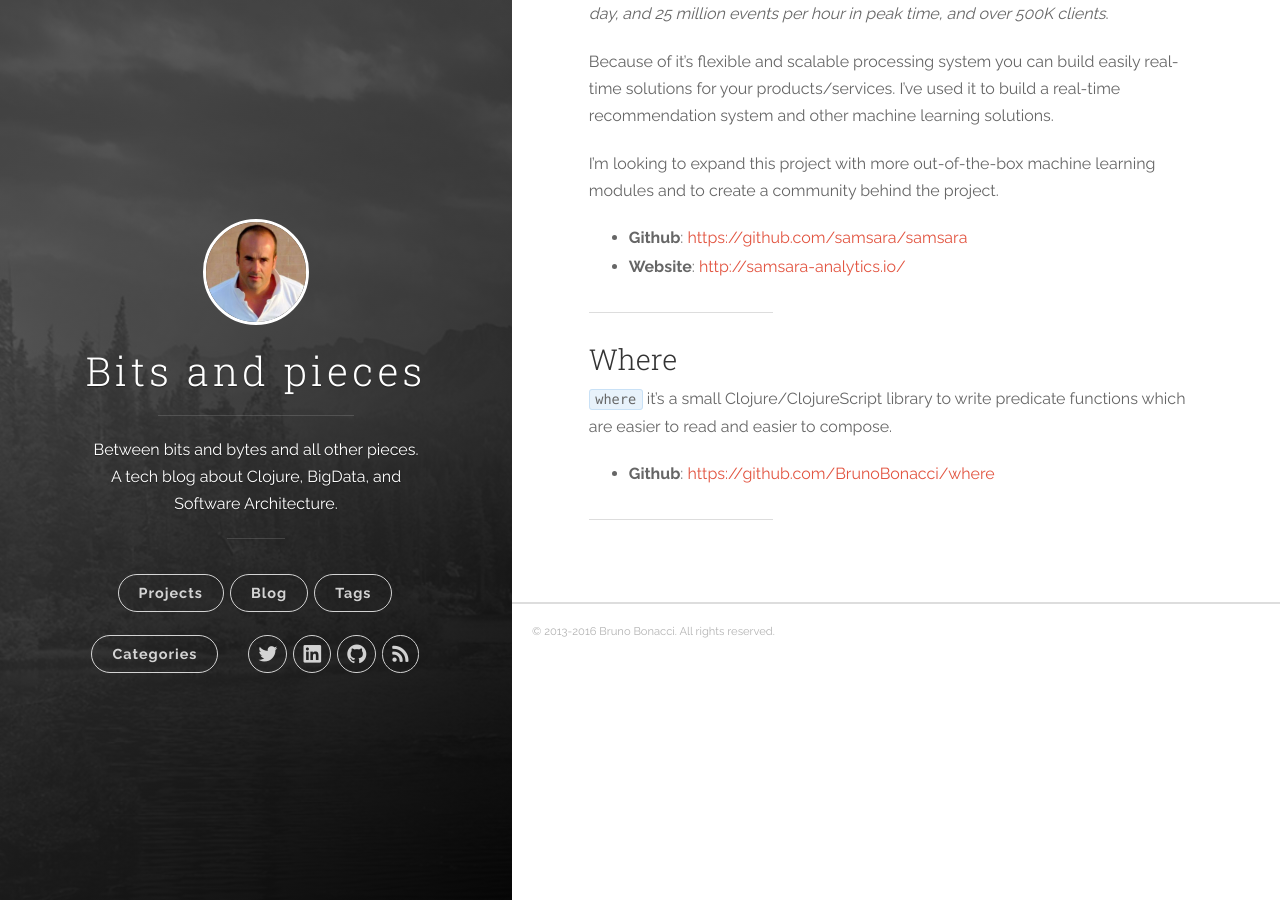
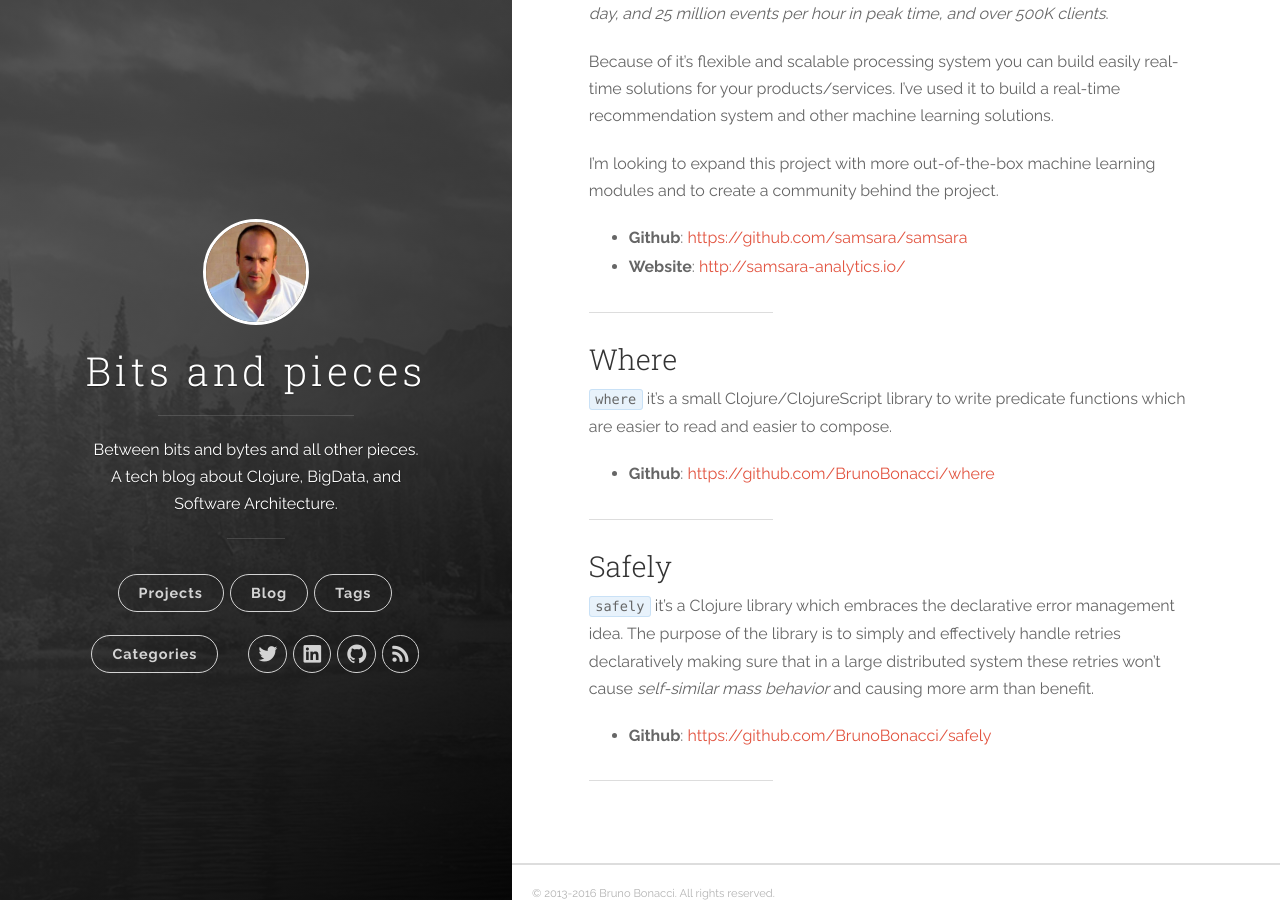
Before and after one commit to BrunoBonacci/brunobonacci.github.io, a Jekyll site: the page built from projects.md, in a window 1280 px wide and 900 px high, scrolled down 557 px. Built offline with Jekyll 4.4.1, drawn with Linux system fonts in a browser that asks for light colours; nearby versions of some CDN libraries.

Commit message:
adding safely in my projects list

```diff
--- a/projects.md
+++ b/projects.md
@@ -48,3 +48,15 @@ functions which are easier to read and easier to compose.
   * **Github**: [https://github.com/BrunoBonacci/where](https://github.com/BrunoBonacci/where)
 
 ---
+
+### Safely
+
+`safely` it's a Clojure library which embraces the declarative error
+management idea.  The purpose of the library is to simply and
+effectively handle retries declaratively making sure that in a large
+distributed system these retries won't cause _self-similar mass
+behavior_ and causing more arm than benefit.
+
+  * **Github**: [https://github.com/BrunoBonacci/safely](https://github.com/BrunoBonacci/safely)
+
+---
```
